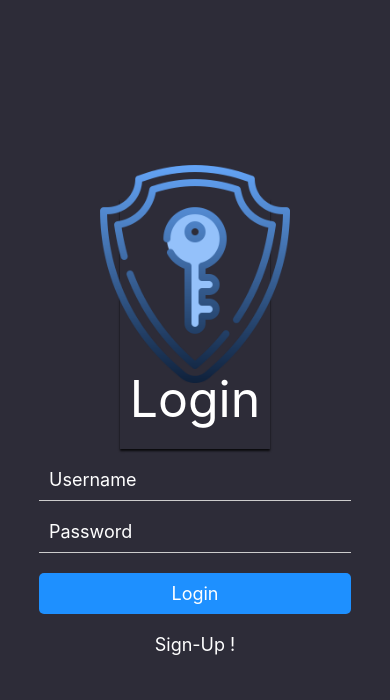
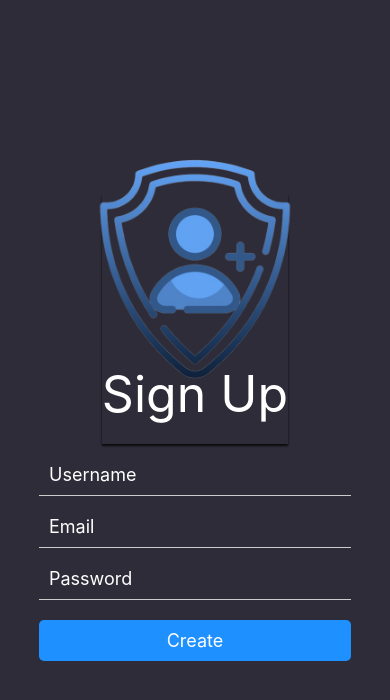
Before and after one commit to DjennaouiRaouf/PriceComparator, a React Native app: screen /login in a window 390 px wide. Shown: the top 700 px of the page. Built offline with nearby package versions, Linux system fonts and the light colour scheme.

Commit message:
Initial commit

```diff
--- a/App.tsx
+++ b/App.tsx
@@ -1,15 +1,8 @@
-/**
- * Sample React Native App
- * https://github.com/facebook/react-native
- *
- * @format
- */
-
 import React from 'react';
-import LoginPage from './components/pages/login_page/LoginPage';
+import SignUpPage from './components/pages/sign_up_page/SignUpPage';
 
 const App = () => {
-  return <LoginPage />;
+  return <SignUpPage />;
 };
 
 export default App;
--- /dev/null
+++ b/components/base/sign_up_form/SignUpForm.tsx
@@ -0,0 +1,66 @@
+import React, {useState} from 'react';
+import {StyleSheet, View, Text, TouchableOpacity, Alert} from 'react-native';
+import Input from '../input/Input';
+
+const SignUpForm: React.FC = ({}) => {
+  const [username, setUsername] = useState<string>('');
+  const [password, setPassword] = useState<string>('');
+  const [email, setEmail] = useState<string>('');
+  const getUsername = (username: string) => {
+    setUsername(username);
+  };
+  const getPassword = (password: string) => {
+    setPassword(password);
+  };
+  const getEmail = (email: string) => {
+    setEmail(email);
+  };
+  const CreateAccount = () => {
+    Alert.alert('display', `${username + ' ' + password + ' ' + email}`);
+  };
+
+  return (
+    <View style={styles.form}>
+      <Input
+        placeholder={'Username'}
+        placeholderTextColor={'#fff'}
+        onData={getUsername}
+      />
+      <Input
+        placeholder={'Email'}
+        placeholderTextColor={'#fff'}
+        onData={getEmail}
+      />
+
+      <Input
+        placeholder={'Password'}
+        placeholderTextColor={'#fff'}
+        onData={getPassword}
+        secureTextEntry={true}
+      />
+      <TouchableOpacity style={styles.button} onPress={() => CreateAccount()}>
+        <Text style={styles.buttonText}>Create</Text>
+      </TouchableOpacity>
+    </View>
+  );
+};
+
+const styles = StyleSheet.create({
+  form: {
+    width: '80%',
+  },
+  button: {
+    marginTop: 20,
+    backgroundColor: '#1E90FF',
+    borderRadius: 5,
+    paddingVertical: 10,
+    paddingHorizontal: 20,
+  },
+
+  buttonText: {
+    color: '#fff',
+    fontSize: 18,
+    textAlign: 'center',
+  },
+});
+export default SignUpForm;
--- /dev/null
+++ b/components/pages/sign_up_page/SignUpPage.tsx
@@ -0,0 +1,86 @@
+import React, {useEffect, useRef, useState} from 'react';
+import {
+  StyleSheet,
+  View,
+  Text,
+  Animated,
+} from 'react-native';
+import Orientation from 'react-native-orientation-locker';
+import SignUpForm from '../../base/sign_up_form/SignUpForm';
+
+Orientation.lockToPortrait();
+const SignUpPage: React.FC = () => {
+  const animatedValue = useRef(new Animated.Value(0)).current;
+
+  useEffect(() => {
+    const animation = Animated.loop(
+      Animated.timing(animatedValue, {
+        toValue: 1,
+        duration: 1000,
+        useNativeDriver: true,
+      }),
+    );
+
+    animation.start();
+
+    return () => {
+      animation.stop();
+    };
+  }, []);
+
+  const scale = animatedValue.interpolate({
+    inputRange: [0, 1],
+    outputRange: [1, 1.5],
+  });
+  const opacity = animatedValue.interpolate({
+    inputRange: [0, 0.5, 1],
+    outputRange: [1, 0.5, 1],
+  });
+
+  return (
+    <View style={styles.container}>
+      <View style={styles.avatarContainer}>
+        <Animated.Image
+          style={[styles.avatar, {transform: [{scale}], opacity}]}
+          source={require('./signup.png')}
+        />
+        <Text style={styles.title}>Sign Up</Text>
+      </View>
+      <SignUpForm />
+    </View>
+  );
+};
+
+const styles = StyleSheet.create({
+  container: {
+    flex: 1,
+    width: '100%',
+    alignItems: 'center',
+    justifyContent: 'center',
+    backgroundColor: '#2d2c38',
+  },
+
+  title: {
+    fontSize: 50,
+    color: '#fff',
+    marginBottom: 20,
+    marginTop: 20,
+    textShadowOffset: {width: 2, height: 2}, // Shadow offset
+    textShadowRadius: 4, // Shadow radius
+  },
+  avatarContainer: {
+    marginTop: 10,
+    alignItems: 'center',
+
+    shadowColor: '#000',
+    shadowOffset: {width: 0, height: 2},
+    shadowOpacity: 0.8,
+    shadowRadius: 2,
+    elevation: 1,
+  },
+  avatar: {
+    width: 150,
+    height: 150,
+  },
+});
+export default SignUpPage;
```
Also changed, not shown: components/pages/sign_up_page/signup.png (added).
